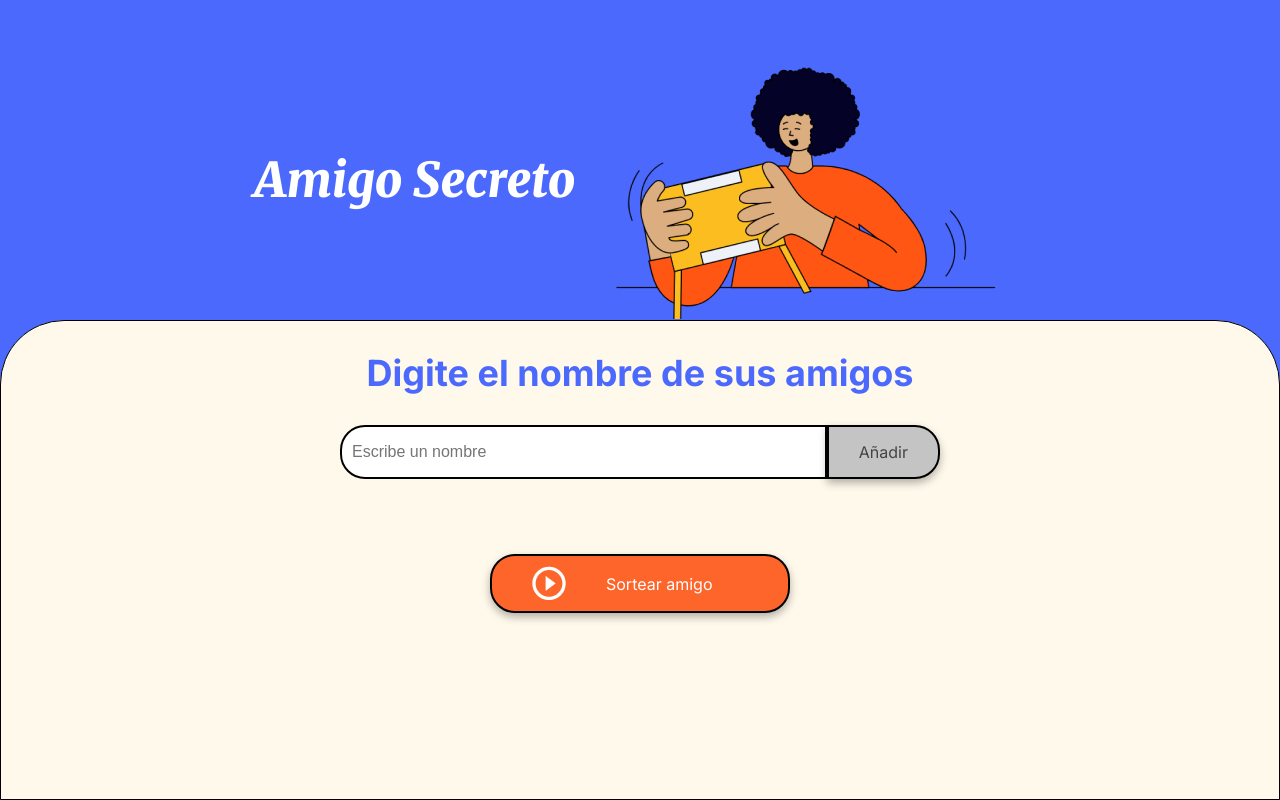
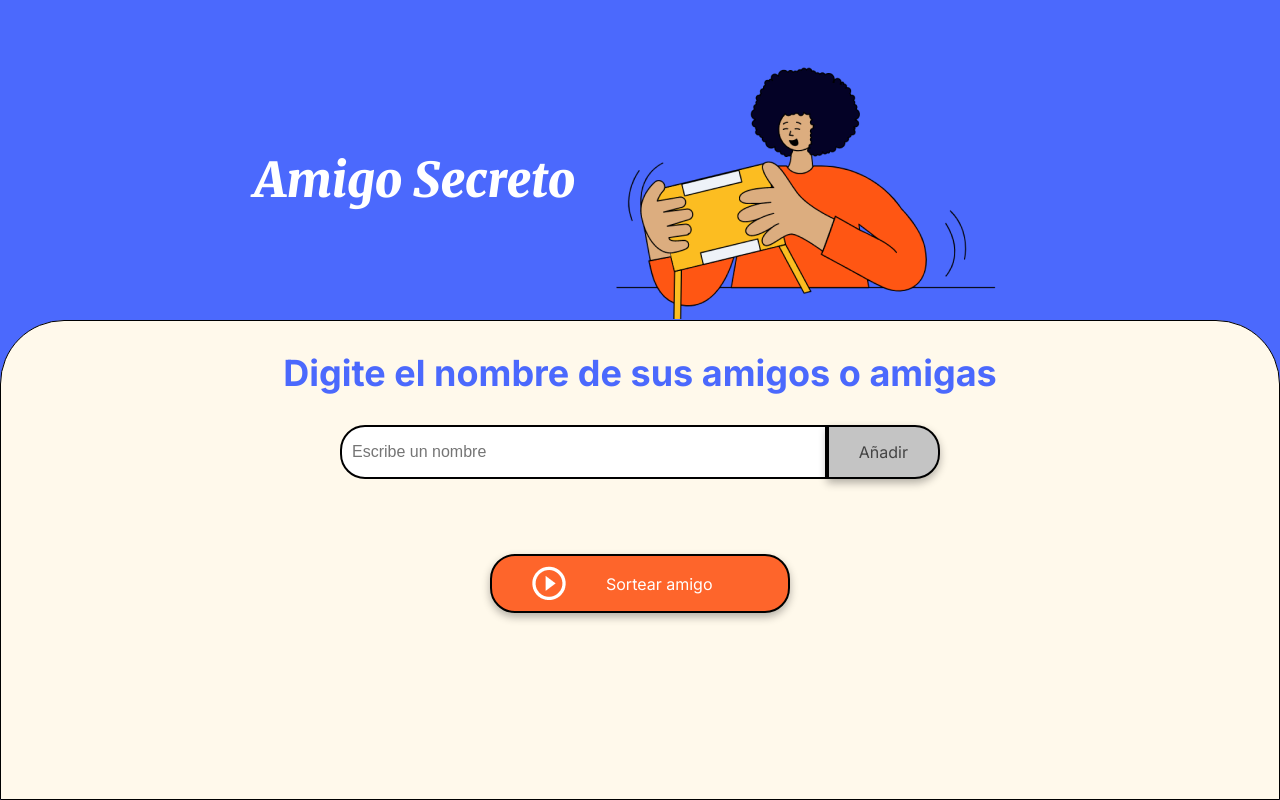
Before and after one commit to LeoChaname21/amigo_secreto, a plain HTML site: page index.html in a window 1280 px wide. Drawn offline with Linux system fonts and the light colour scheme.

Commit message:
pueba rama

```diff
--- a/index.html
+++ b/index.html
@@ -18,7 +18,7 @@
         </header>
 
         <section class="input-section">
-            <h2 class="section-title">Digite el nombre de sus amigos</h2>
+            <h2 class="section-title">Digite el nombre de sus amigos o amigas</h2>
             <div class="input-wrapper">
                 <input type="text" id="amigo" class="input-name" placeholder="Escribe un nombre">
                 <button class="button-add" onclick="agregarAmigo()">Añadir</button>
```
